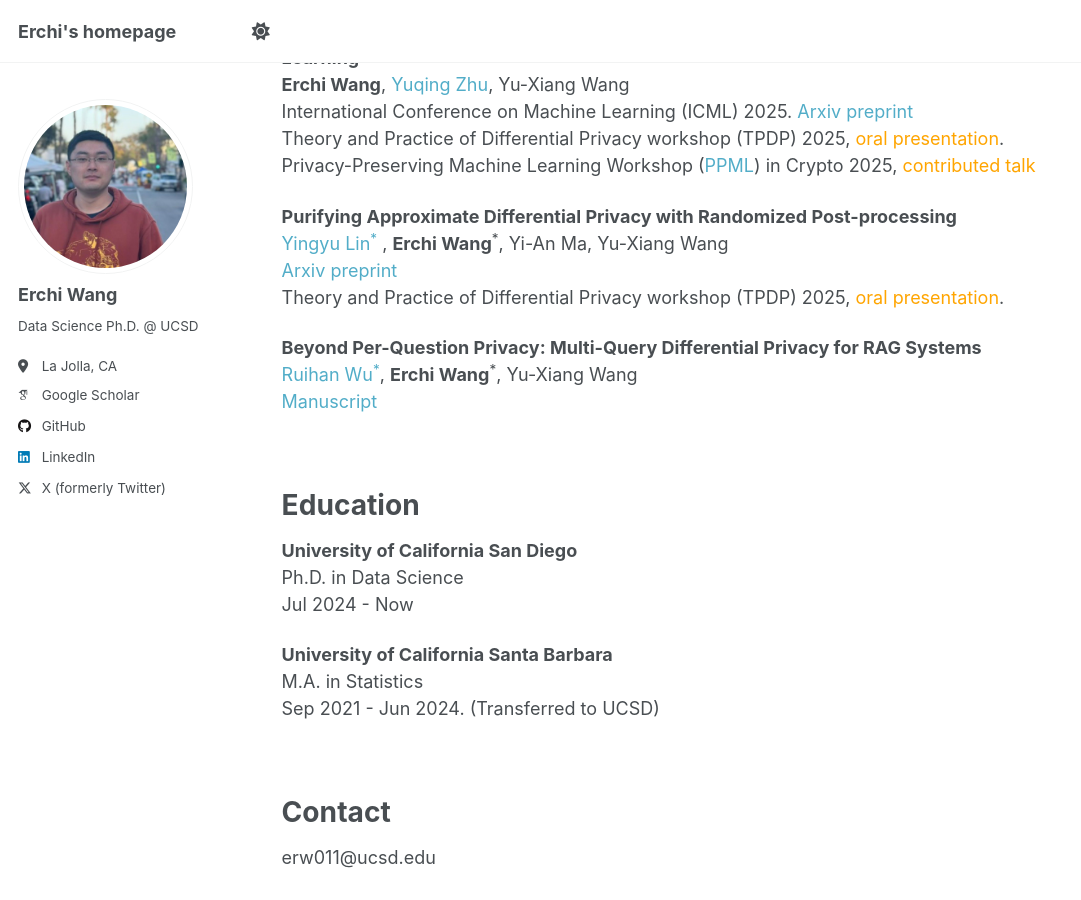
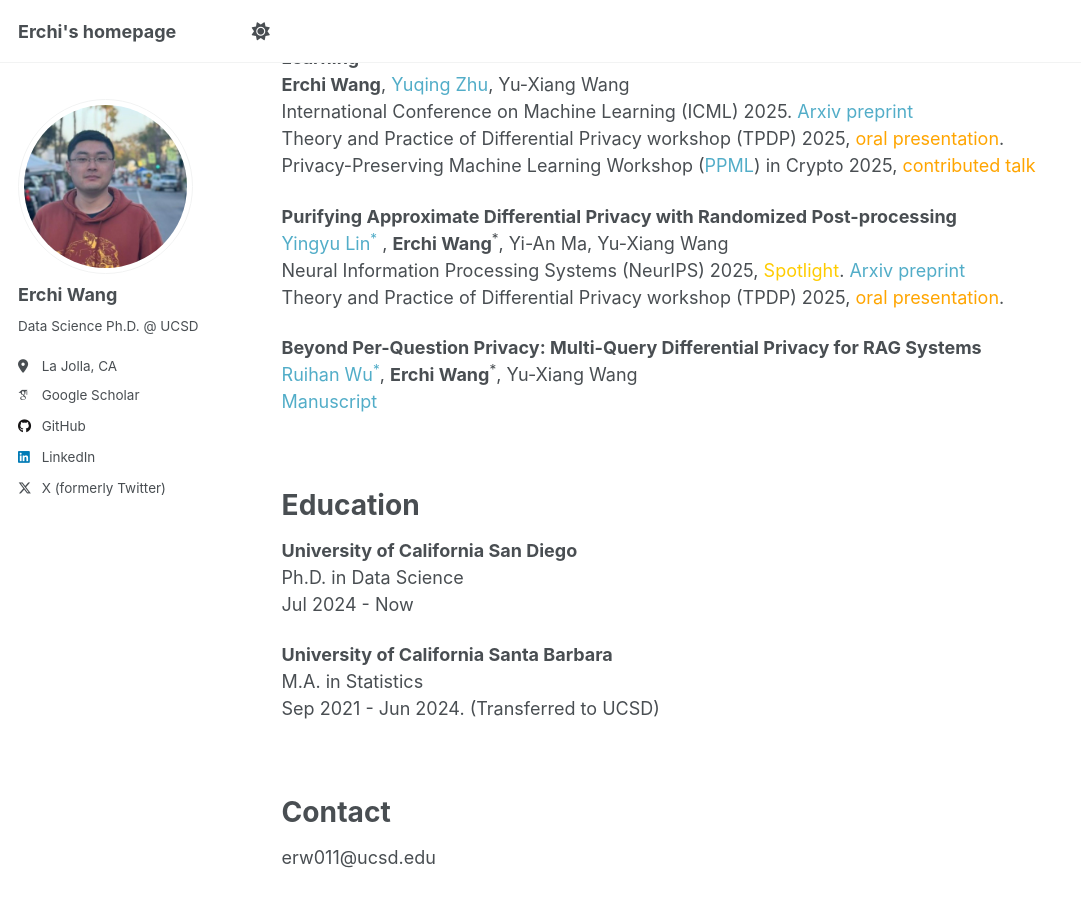
Before and after one commit to erchiw/erchiw.github.io, a Jekyll site: the page built from _pages/about.md, in a window 1280 px wide and 900 px high, scrolled down 404 px. Shown: the whole window, without its empty margins (0-1081 px from the left). Built offline with Jekyll 4.4.1, drawn with Linux system fonts in a browser that asks for light colours; some web fonts are replaced.

Commit message:
add neurips

```diff
--- a/_pages/about.md
+++ b/_pages/about.md
@@ -25,7 +25,7 @@ Selected Papers <small><span style="color:#888888">(\* denotes equal contributio
 
 **Purifying Approximate Differential Privacy with Randomized Post-processing**
 <br> <a href="https://sites.google.com/view/yingyulin" style="text-decoration:none">Yingyu Lin<sup>\*</sup></a> , <b>Erchi Wang</b><sup>\*</sup>, Yi-An Ma, Yu-Xiang Wang
-<br> [<a href="https://arxiv.org/pdf/2503.21071" style="text-decoration:none">Arxiv preprint</a>](https://arxiv.org/abs/2505.24737)
+<br> Neural Information Processing Systems (NeurIPS) 2025, <span style="color:#FFCC00;">Spotlight</span>. <a href="https://arxiv.org/pdf/2503.21071" style="text-decoration:none">Arxiv preprint</a>
 <br> Theory and Practice of Differential Privacy workshop (TPDP) 2025, <span style="color: orange;">oral presentation</span>.
 
 **Beyond Per-Question Privacy: Multi-Query Differential Privacy for RAG Systems**
```
